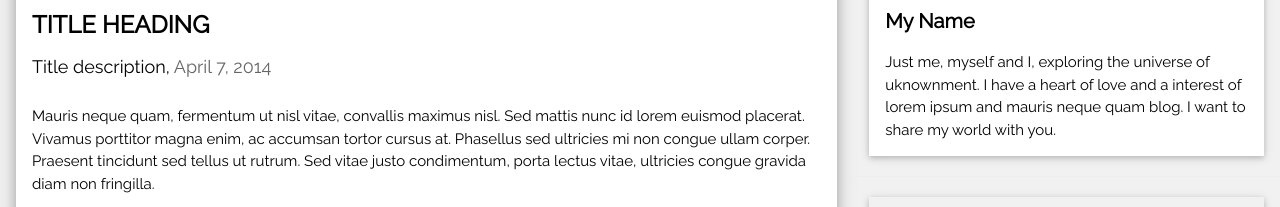
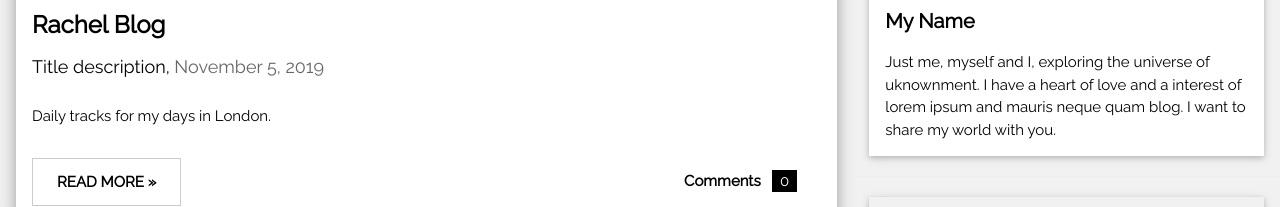
Before and after one commit to rachelsechoi/sechoi, a plain HTML site: page index.html in a window 1280 px wide. Shown: the part 223-430 px from the top of the page. Drawn offline with nearby package versions, Linux system fonts and the light colour scheme.

Commit message:
Updated Blog entries

```diff
--- a/index.html
+++ b/index.html
@@ -29,13 +29,12 @@ and is wrapped around the whole page content, except for the footer in this exam
   <div class="w3-card-4 w3-margin w3-white">
     <img src="/w3images/woods.jpg" alt="Nature" style="width:100%">
     <div class="w3-container">
-      <h3><b>TITLE HEADING</b></h3>
-      <h5>Title description, <span class="w3-opacity">April 7, 2014</span></h5>
+      <h3><b>Rachel Blog</b></h3>
+      <h5>Title description, <span class="w3-opacity">November 5, 2019</span></h5>
     </div>
 
     <div class="w3-container">
-      <p>Mauris neque quam, fermentum ut nisl vitae, convallis maximus nisl. Sed mattis nunc id lorem euismod placerat. Vivamus porttitor magna enim, ac accumsan tortor cursus at. Phasellus sed ultricies mi non congue ullam corper. Praesent tincidunt sed
-        tellus ut rutrum. Sed vitae justo condimentum, porta lectus vitae, ultricies congue gravida diam non fringilla.</p>
+      <p>Daily tracks for my days in London.</p>
       <div class="w3-row">
         <div class="w3-col m8 s12">
           <p><button class="w3-button w3-padding-large w3-white w3-border"><b>READ MORE »</b></button></p>
```
